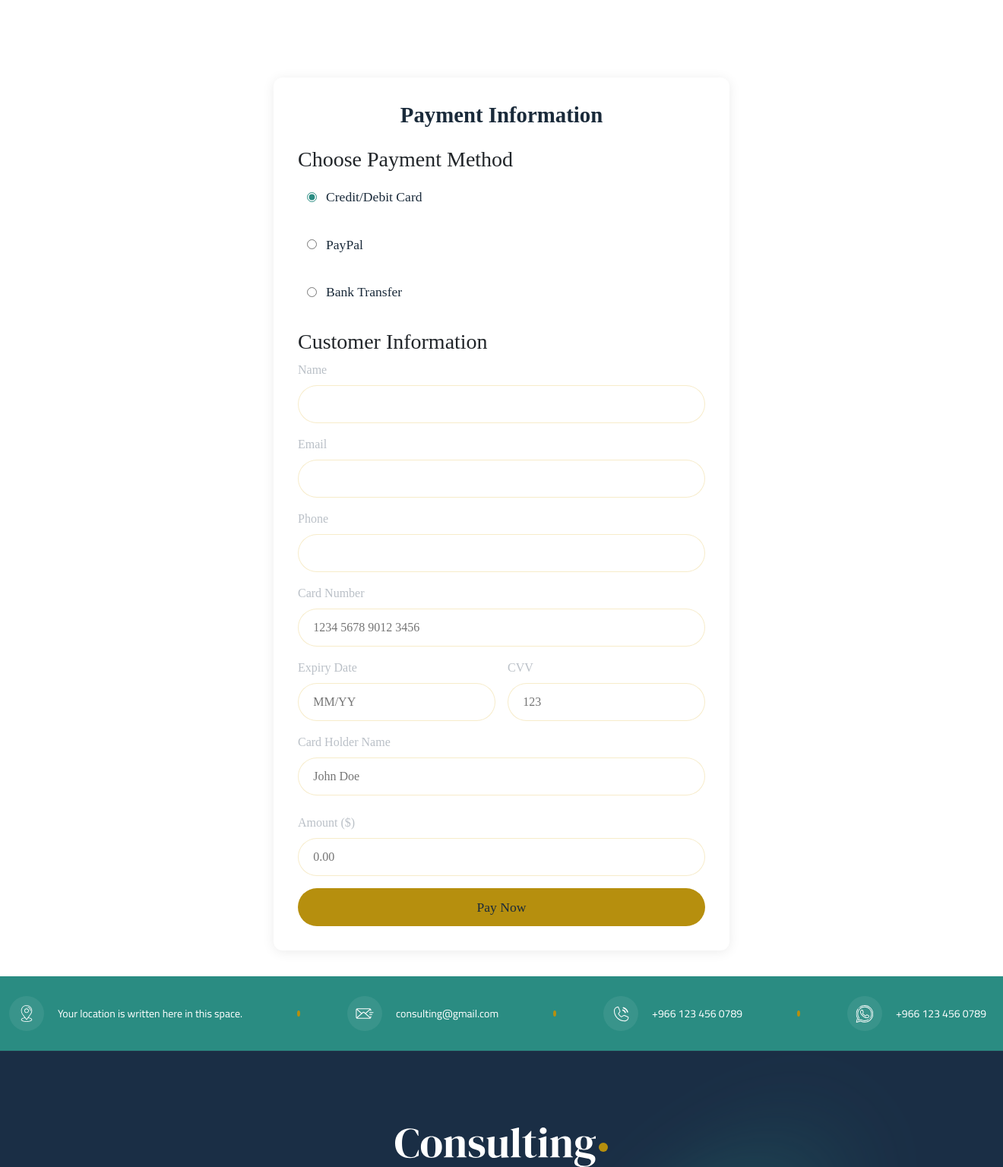
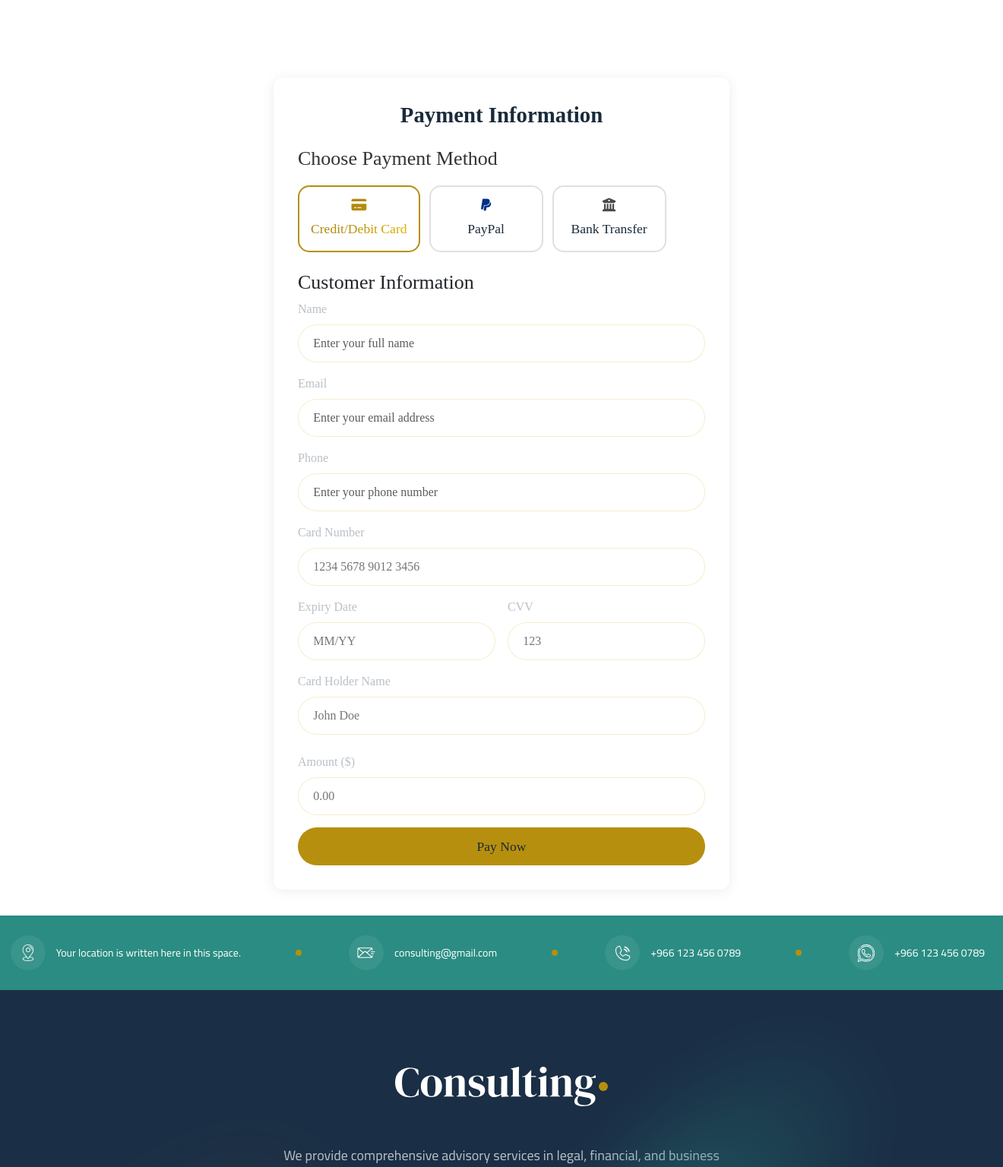
Before and after one commit to ahmed824/CONSULTING, a PHP site: page /payment.php in a window 1320 px wide. Shown: the part 360-1896 px from the top of the page at 76% size. Run offline with PHP 8.4, Linux system fonts and the light colour scheme.

Commit message:
Enhance payment section layout and styling; update payment method options with icons and improved hover effects. Refactor customer information fields for better accessibility and user experience. Adjust CSS for responsive design and visual consistency across components.

```diff
--- a/assets/css/style-ar.css
+++ b/assets/css/style-ar.css
@@ -474,6 +474,7 @@ p {
   align-items: center;
   justify-content: center;
   transform: skewX(-3deg);
+  right: unset;
 }
 
 .whatsapp-icon {
--- a/assets/css/style.css
+++ b/assets/css/style.css
@@ -1090,6 +1090,7 @@ p {
   text-decoration: none;
   transition: background 0.2s, color 0.2s;
 }
+
 .business-card .btn-green {
   background: var(--green);
   color: #fff;
@@ -1578,7 +1579,9 @@ p {
 }
 
 .footer-social:hover {
-  color: #b68f0e;
+  background: linear-gradient(215deg, #a67c00, #b68f0e, #e6b800, #ffd700);
+  -webkit-background-clip: text;
+  -webkit-text-fill-color: transparent;
   border-color: #b68f0e;
   transform: translateY(-6px);
 }
@@ -1671,7 +1674,7 @@ p {
 .contact-info-item {
   display: flex;
   align-items: center;
-  gap: 12px;
+  gap: 8px;
   padding: 8px 22px 8px 12px;
 }
 .contact-info-icon {
@@ -1993,9 +1996,9 @@ div#consultationModal {
     padding: 200px 0 0 0;
   }
   .card-desc {
-     font-size: 16px;
+    font-size: 16px;
     margin: 50px 0 14px 0;
- }
+  }
 }
 @media (max-width: 900px) {
   .hero-content {
@@ -2260,7 +2263,7 @@ div#consultationModal {
 @media (max-width: 900px) {
   .custom-package-card {
     flex-direction: column-reverse;
-    padding: 32px 22px  ;
+    padding: 32px 22px;
     align-items: stretch;
     gap: 22px;
   }
@@ -2406,7 +2409,7 @@ div#consultationModal {
 .payment-methods {
   margin-bottom: 24px;
   display: flex;
-  flex-direction: column;
+  flex-direction: row;
   gap: 12px;
 }
 
@@ -2595,7 +2598,9 @@ div#consultationModal {
 .about-page .section-title {
   font-size: clamp(1.8rem, 4vw, 2.5rem); /* Responsive heading */
   font-weight: 700;
-  color: var(--dark-blue); /* You can replace with specific color like #123456 */
+  color: var(
+    --dark-blue
+  ); /* You can replace with specific color like #123456 */
   text-align: center;
   margin-bottom: 1rem;
   text-transform: capitalize;
@@ -2612,3 +2617,81 @@ div#consultationModal {
 .categories-grid .category-card:nth-child(1) {
   justify-self: left;
 }
+.payment-method-section {
+  max-width: 600px;
+  margin: 0 auto;
+}
+
+.payment-method-section h3 {
+  font-size: 26px;
+  font-weight: 500;
+  margin-bottom: 20px;
+  text-align: start;
+  color: #333;
+}
+.customer-info h3 {
+  font-size: 26px;
+  font-weight: 500;
+}
+
+.payment-option {
+  display: flex;
+  align-items: center;
+  padding: 15px;
+  border: 2px solid #e0e0e0;
+  border-radius: 15px;
+  cursor: pointer;
+  transition: all 0.3s ease;
+  min-width: 150px;
+}
+
+.payment-option:hover {
+  background: linear-gradient(
+    90deg,
+    rgba(255, 255, 255, 0.1),
+    rgba(255, 255, 255, 0.4) 30%,
+    rgba(255, 255, 255, 0.1) 60%
+  );
+  background-size: 200% 100%;
+  animation: slideBlur 1s ease-in-out infinite;
+  border-color: #b68f0e;
+  transform: translateY(-3px);
+}
+
+.payment-option input[type="radio"] {
+  display: none;
+}
+
+.payment-label {
+  display: flex;
+  flex-direction: column;
+  align-items: center;
+  gap: 10px;
+  font-size: 16px;
+  font-weight: 500;
+  color: #333;
+  width: 100%;
+}
+
+.payment-option input[type="radio"]:checked + .payment-label {
+  background: linear-gradient(135deg, #a67c00, #b68f0e, #e6b800);
+  -webkit-background-clip: text;
+  -webkit-text-fill-color: transparent;
+}
+
+.payment-option input[type="radio"]:checked + .payment-label i {
+  color: #b68f0e !important;
+}
+
+.payment-option:has(input[type="radio"]:checked) {
+  border: 2px solid #b68f0e;
+}
+
+@keyframes slideBlur {
+  0% {
+    background-position: 0% 50%;
+  }
+  100% {
+    background-position: 200% 50%;
+  }
+}
--- a/payment.php
+++ b/payment.php
@@ -14,15 +14,21 @@ include 'includes/breadcrumb.php'; ?>
       <div class="payment-methods">
         <label class="payment-option">
           <input type="radio" name="payment_method" value="credit_card" checked>
-          <span>Credit/Debit Card</span>
+          <span class="payment-label">
+            <i class="fas fa-credit-card" style="color: #b68f0e;"></i> Credit/Debit Card
+          </span>
         </label>
         <label class="payment-option">
           <input type="radio" name="payment_method" value="paypal">
-          <span>PayPal</span>
+          <span class="payment-label">
+            <i class="fab fa-paypal" style="color: #003087;"></i> PayPal
+          </span>
         </label>
         <label class="payment-option">
           <input type="radio" name="payment_method" value="bank_transfer">
-          <span>Bank Transfer</span>
+          <span class="payment-label">
+            <i class="fas fa-university" style="color: #4a4a4a;"></i> Bank Transfer
+          </span>
         </label>
       </div>
     </div>
@@ -32,15 +38,21 @@ include 'includes/breadcrumb.php'; ?>
       <h3>Customer Information</h3>
       <div class="mb-3">
         <label for="consultName" class="form-label">Name</label>
-        <input type="text" class="form-control" id="consultName" name="name" required>
+        <input type="text" class="form-control" id="consultName" name="name" placeholder="Enter your full name" required
+          aria-describedby="consultNamePlaceholder">
+        <span id="consultNamePlaceholder" class="visually-hidden">Enter your full name</span>
       </div>
       <div class="mb-3">
         <label for="consultEmail" class="form-label">Email</label>
-        <input type="email" class="form-control" id="consultEmail" name="email" required>
+        <input type="email" class="form-control" id="consultEmail" name="email" placeholder="Enter your email address"
+          required aria-describedby="consultEmailPlaceholder">
+        <span id="consultEmailPlaceholder" class="visually-hidden">Enter your email address</span>
       </div>
       <div class="mb-3">
         <label for="consultPhone" class="form-label">Phone</label>
-        <input type="tel" class="form-control" id="consultPhone" name="phone">
+        <input type="tel" class="form-control" id="consultPhone" name="phone" placeholder="Enter your phone number"
+          aria-describedby="consultPhonePlaceholder">
+        <span id="consultPhonePlaceholder" class="visually-hidden">Enter your phone number</span>
       </div>
     </div>
 
```
Also changed, not shown: assets/js/script.js (+16 -19 lines).
